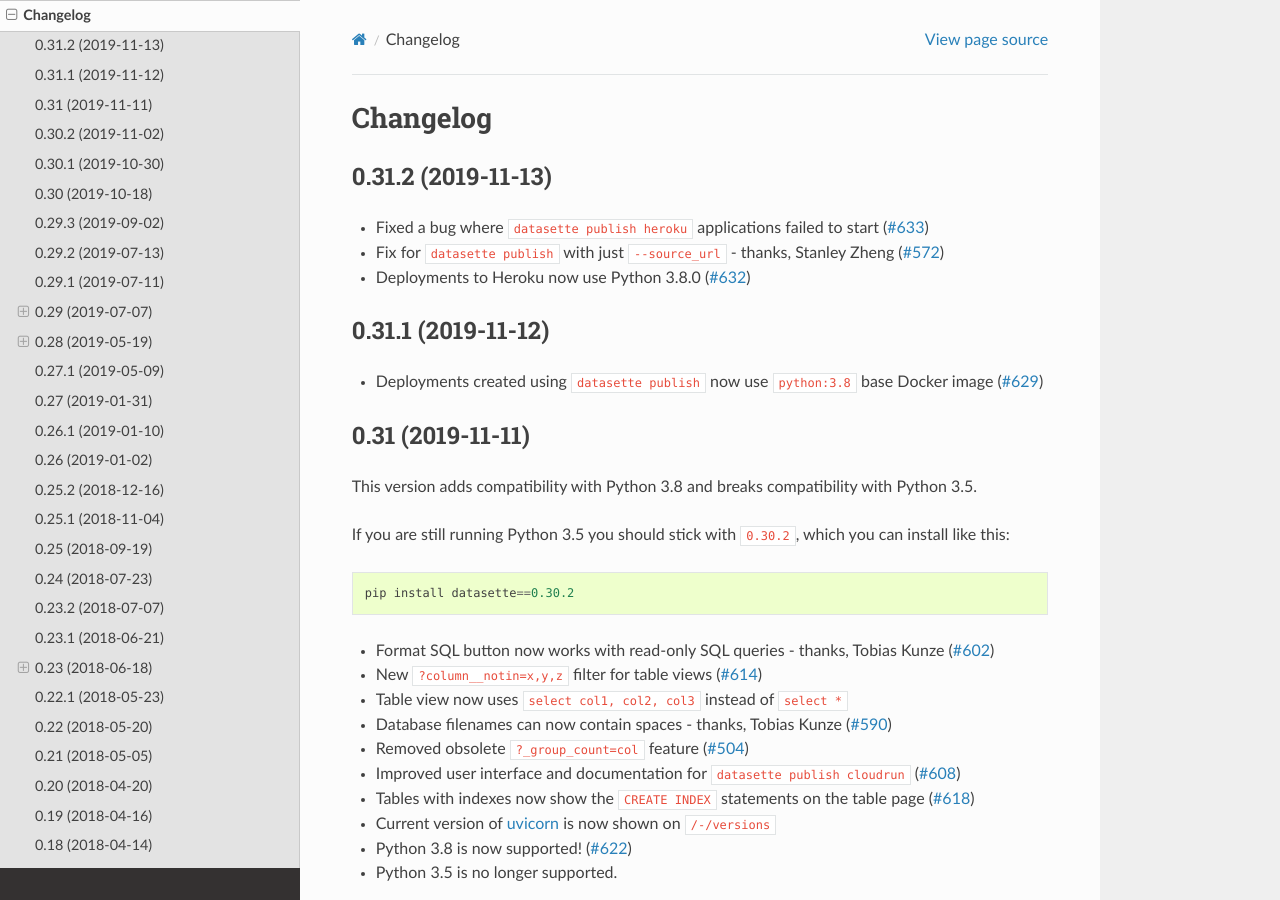
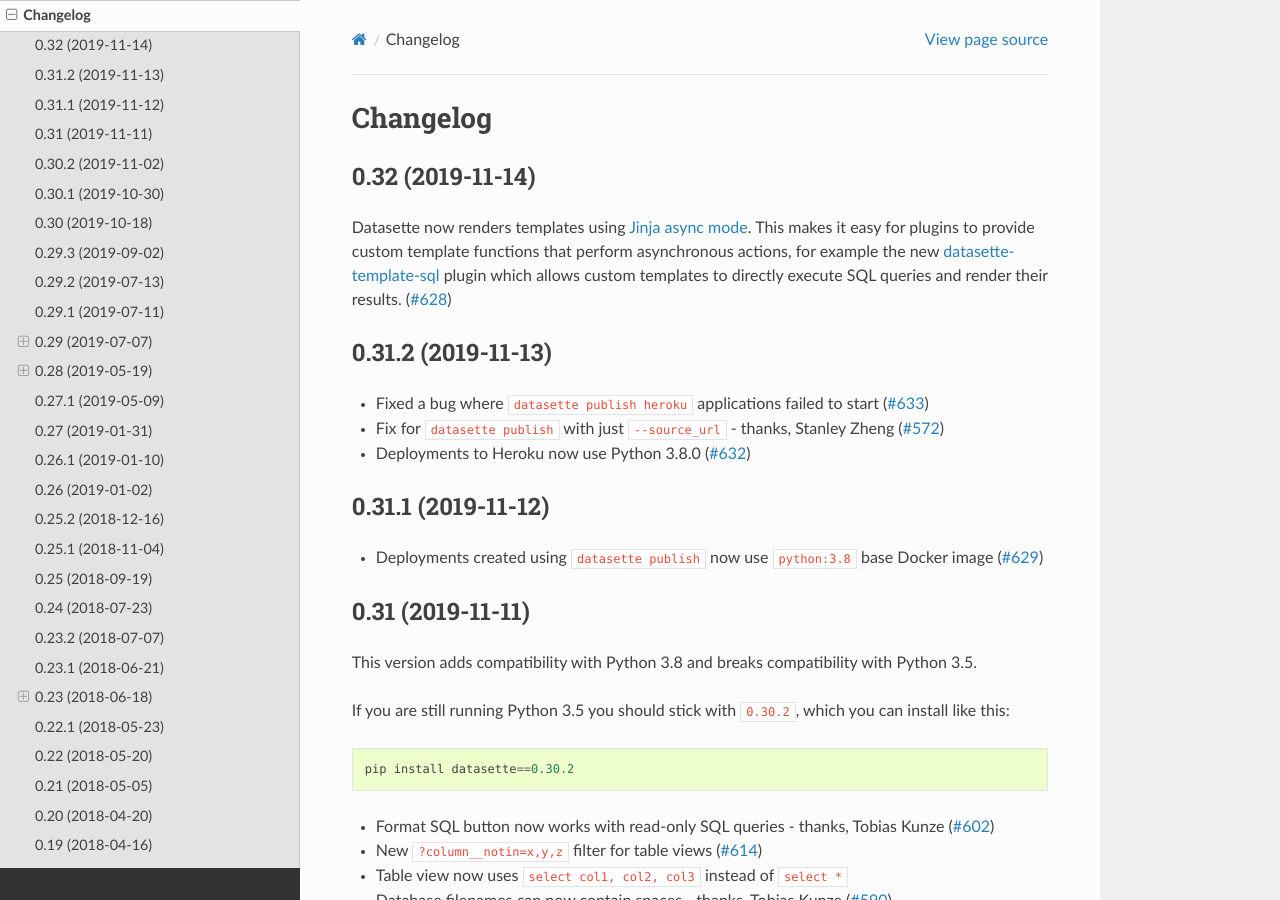
Before and after one commit to simonw/datasette, a Sphinx documentation site: the page built from docs/changelog.rst, in a window 1280 px wide and 900 px high. Built offline with Sphinx 7.4.7 and the Read the Docs theme 2.0.0, drawn with Linux system fonts in a browser that asks for light colours.

Commit message:
Release notes for 0.32

```diff
--- a/docs/changelog.rst
+++ b/docs/changelog.rst
@@ -3,6 +3,13 @@
 =========
 Changelog
 =========
+
+.. _v0_32:
+
+0.32 (2019-11-14)
+-----------------
+
+Datasette now renders templates using `Jinja async mode <https://jinja.palletsprojects.com/en/2.10.x/api/#async-support>`__. This makes it easy for plugins to provide custom template functions that perform asynchronous actions, for example the new `datasette-template-sql <https://github.com/simonw/datasette-template-sql>`__ plugin which allows custom templates to directly execute SQL queries and render their results. (`#628 <https://github.com/simonw/datasette/issues/628>`__)
 
 .. _v0_31_2:
 
```
